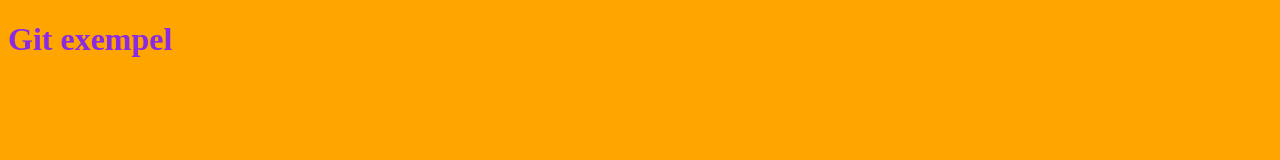
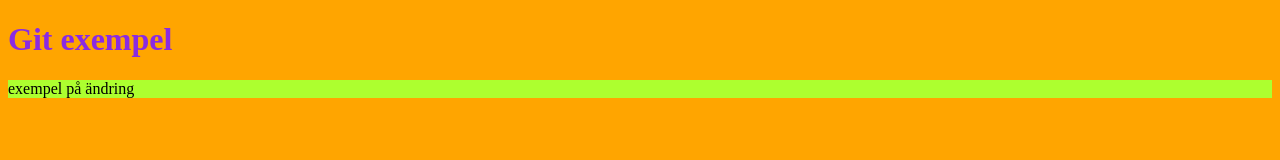
Before and after one commit to aughas/git_test, a plain HTML site: page index.html in a window 1280 px wide. Drawn offline with Linux system fonts and the light colour scheme.

Commit message:
Added paragraph and css

```diff
--- a/index.html
+++ b/index.html
@@ -10,6 +10,7 @@
 
 <body>
     <h1>Git exempel</h1>
+    <p>exempel på ändring</p>
     <script src="script.js"></script>
 </body>
 
--- a/styles.css
+++ b/styles.css
@@ -9,3 +9,7 @@ h1 {
 body {
   background-color: orange;
 }
+
+p {
+  background-color: greenyellow;
+}
```
